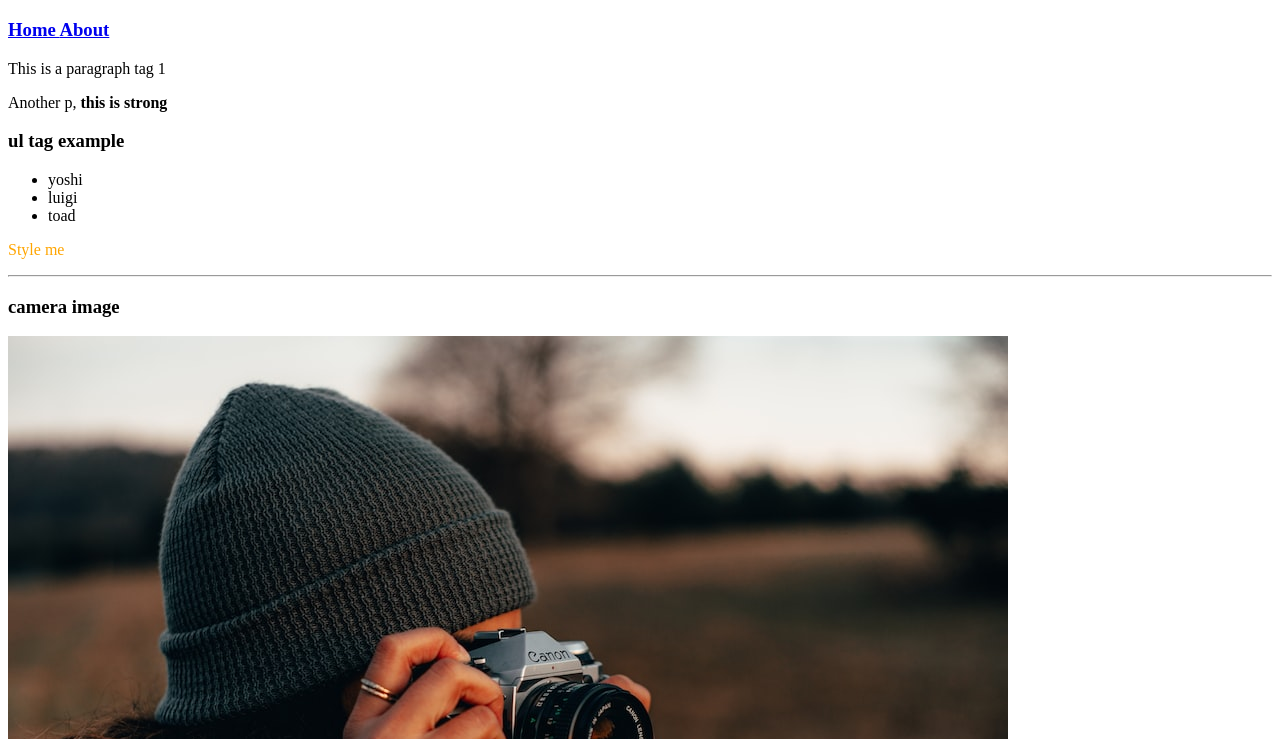
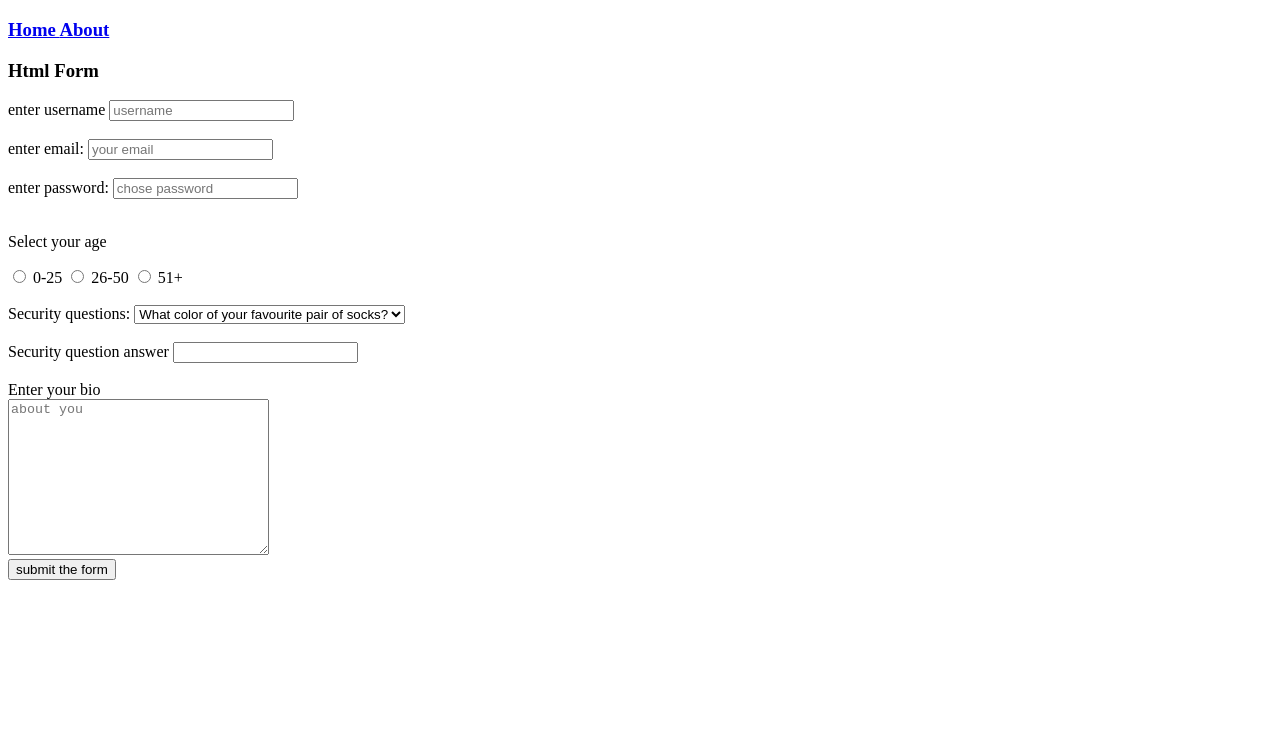
Before and after one commit to abhinabadutta2019/html-css-net-ninja, a plain HTML site: page index.html in a window 1280 px wide. Shown: the part 61-800 px from the top of the page. Drawn offline with Linux system fonts and the light colour scheme.

Commit message:
third,, forms

```diff
--- a/index.html
+++ b/index.html
@@ -15,26 +15,54 @@
         <a href="./about.html">About </a>
       </div>
     </h3>
-    <div>
-      <p>This is a paragraph tag 1</p>
-      <p>Another p, <strong>this is strong</strong></p>
-    </div>
     <!--  -->
-    <div>
-      <h3>ul tag example</h3>
+    <h3>Html Form</h3>
 
-      <ul>
-        <li>yoshi</li>
-        <li>luigi</li>
-        <li>toad</li>
-      </ul>
-    </div>
-    <!--  -->
-    <p style="color: orange">Style me</p>
-    <hr />
-    <div>
-      <h3>camera image</h3>
-      <img src="/image/camera-image.jpg" alt="a-picture-with-camera" />
-    </div>
+    <form>
+      <label for="username">enter username</label>
+      <input type="text" id="username" placeholder="username" />
+      <br /><br />
+      <label for="useremail">enter email:</label>
+      <input type="email" id="useremail" placeholder="your email" />
+      <br /><br />
+      <label for="userpassword">enter password:</label>
+      <input type="password" id="userpassword" placeholder="chose password" />
+
+      <br /><br />
+
+      <p>Select your age</p>
+      <input type="radio" name="age" value="0-25" id="option-1" />
+      <label for="option-1">0-25</label>
+      <input type="radio" name="age" value="26-50" id="option-2" />
+      <label for="option-2">26-50</label>
+      <input type="radio" name="age" value="51+" id="option-3" />
+      <label for="option-3">51+</label>
+
+      <br />
+      <br />
+      <label for="question">Security questions:</label>
+      <select name="question" id="question">
+        <option value="q1">What color of your favourite pair of socks?</option>
+        <option value="q2">whats your favourite season?</option>
+        <option value="q3">whats your favourite color?</option>
+      </select>
+
+      <br /><br />
+
+      <label for="answer">Security question answer</label>
+      <input type="text" id="answer" name="answer" />
+
+      <br /><br />
+      <label for="bio">Enter your bio</label><br />
+      <textarea
+        name="bio"
+        id="bio"
+        cols="30"
+        rows="10"
+        placeholder="about you"
+      ></textarea>
+      <br />
+      <input type="submit" value="submit the form" />
+    </form>
   </body>
 </html>
```
